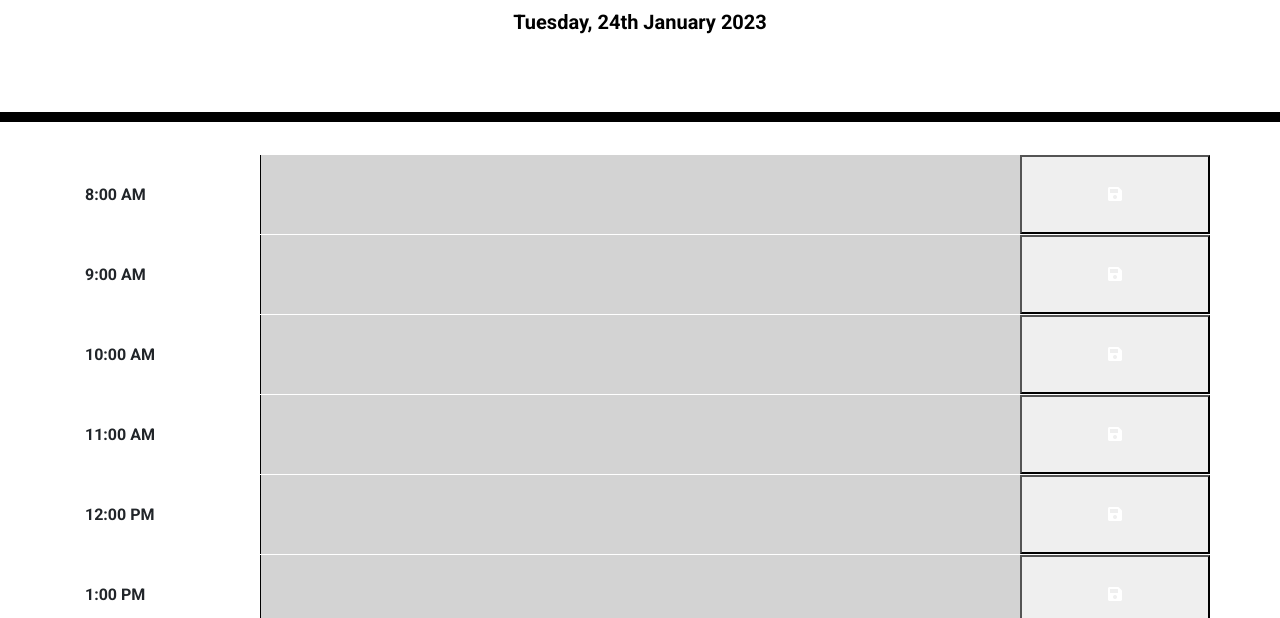
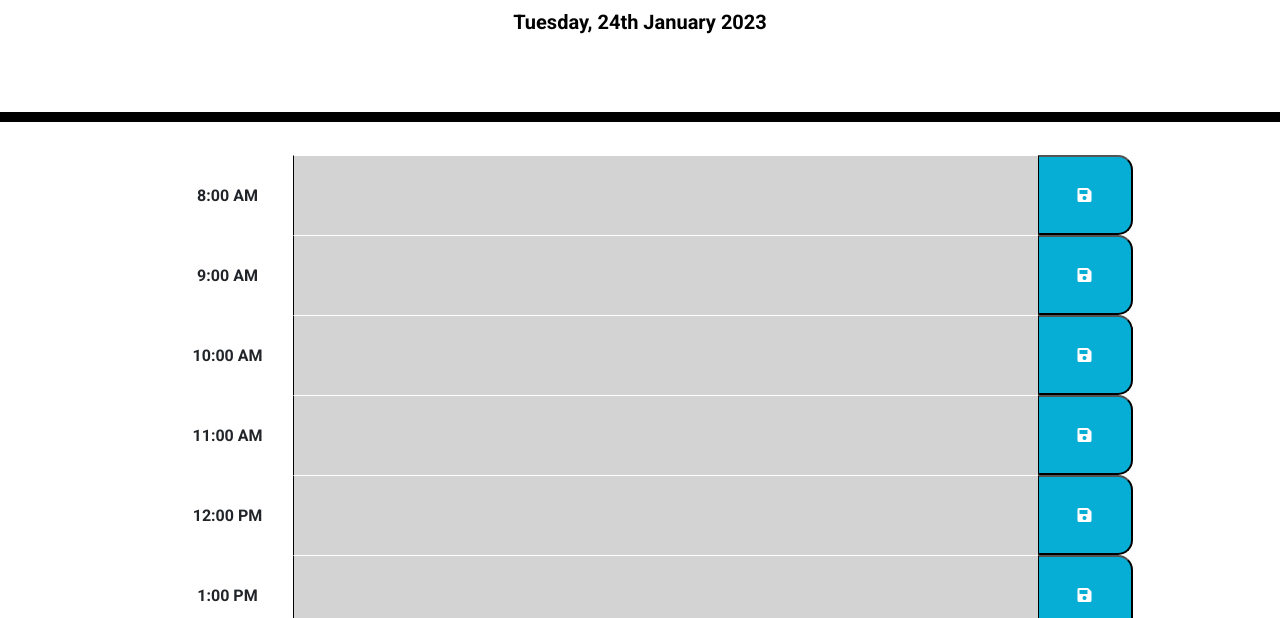
Before and after one commit to georgebizzell/daily-planner, a plain HTML site: page index.html in a window 1280 px wide. Shown: the part 182-800 px from the top of the page. Drawn offline with nearby package versions, Linux system fonts and the light colour scheme.

Commit message:
Final submission

```diff
--- a/assets/planner.js
+++ b/assets/planner.js
@@ -12,7 +12,7 @@ const timeNow = moment().hour();
 $("#currentDay").text(today.format("dddd, Do MMMM YYYY"));
 
 // Working hours array - this could be done programmatically
-const workDay = [8, 9, 10, 11, 12, 13, 14, 15, 16, 17, 18, 19, 20, 21, 22, 23, 24];
+const workDay = [8, 9, 10, 11, 12, 13, 14, 15, 16, 17, 18];
 
 
 // Create prototype time object with text and hour
@@ -23,6 +23,9 @@ const time = {
 
 
 // Use working hours array to create an array of times with the text to be displayed and the hour as a time datatype so it can be compared against the time now()
+
+// I think the 'Array.' is working as a Constractor function here.
+
 const workHours = Array.from(workDay, i => {
 
   const text = moment().hour(i).format("h:00 A");
@@ -40,8 +43,10 @@ console.log(workHours);
 
 function hourColour(timeSlot) {
 
+  // Check hour vs. current time
   var timeCheck = timeNow - timeSlot.hour.hour();
 
+  // Switch clause to change the colour of each hour depending on the current time
   switch(true) {
     case timeCheck === 0:
       i = "present";
@@ -59,37 +64,31 @@ function hourColour(timeSlot) {
   console.log(i);
 
   return i;
-  //if timeNow === timeSlot.hour ? "bg-red-600" : timeSlot.hour < timeNow ? "bg-gray-300" : "bg-green-200";
+
 }
 
 workHours.forEach((hour) => {
   const grid = $(
-    `<form data-name="${hour.text}" class="row grid-cols-12  border-gray-500 "></form>.`
+    `<form data-name="${hour.text}" class="row justify-content-md-center "></form>.`
   );
 
   const time = $(
-    `<div class="flex items-center justify-center my-auto col-md-2 h-16">${hour.text}</div>`
+    `<div class="time-block row col-2 align-items-center">${hour.text}</div>`
   );
 
   const textArea = $(
-    `<textarea name="${hour.text}" maxLength="50" style="resize: none; overflow: hidden;" class="col-md-8 h-16 p-6 ${hourColour(hour)}">${localStorage.getItem(hour.text) || ""}</textarea>`
+    `<textarea id="${hour.text}" class="textarea col-8 row ${hourColour(hour)}"> ${localStorage.getItem(hour.text) || ""}</textarea>`
   );
 
-  textArea.keydown((e) => {
-    if (e.keyCode == 13 && !e.shiftKey) {
-      e.preventDefault();
-      return false;
-    }
-  });
+  const saveButton = $(
+    `<button type="submit" class="saveBtn col-1"><i class="fas fa-save"></i></button>`
+  );
 
-  const saveButton = $(
-    `<button type="submit" class="col-md-2 h-16 bg-indigo-500 text-white font-bold hover:bg-indigo-400 transition duration-500 ease-in-out"><i class="fas fa-save text-xl"></i></button>`
-  );
 
   grid.submit((e) => {
     e.preventDefault();
 
-    const value = $(`textarea[name="${hour.text}"]`).val();
+    const value = $(`textarea[id="${hour.text}"]`).val();
 
     localStorage.setItem(hour.text, value);
   });
--- a/assets/style.css
+++ b/assets/style.css
@@ -2,6 +2,8 @@ body {
   font-family: roboto, 'Open Sans', sans-serif;
   font-size: 16px;
   line-height: 1;
+  text-align: center;
+  justify-content: center;
 }
 
 textarea {
@@ -11,6 +13,7 @@ textarea {
   color: #000000;
   border-left: 1px solid black;
   padding: 10px;
+  display: inline-block;
 }
 
 .jumbotron {
@@ -21,16 +24,13 @@ textarea {
   border-bottom: 10px solid black;
 }
 
-/* .container {
-  justify-content: space-between;
-} */
-
 .description {
   white-space: pre-wrap;
 }
 
 .time-block {
   text-align: center;
+  justify-content: center;
   border-radius: 15px;
 }
 
@@ -48,7 +48,7 @@ textarea {
 
 .past {
   background-color: #d3d3d3;
-  color: white;
+  color: black;
 }
 
 .present {
@@ -58,7 +58,7 @@ textarea {
 
 .future {
   background-color: #77dd77;
-  color: white;
+  color: black
 }
 
 .saveBtn {
--- a/index.html
+++ b/index.html
@@ -50,7 +50,7 @@
       <p class="lead">A simple calendar app for scheduling your work day</p>
       <p id="currentDay" class="lead"></p>
     </header>
-    <div class="container shadow-xl bg-white my-8 mx-auto pt-8 divide-y divide-light-blue-400">
+    <div class="justify-content-md-center container shadow-xl bg-white my-8 mx-auto pt-8 divide-y divide-light-blue-400">
       <!-- Timeblocks go here -->
     </div>
 
```
Also changed, not shown: 1 other file.
